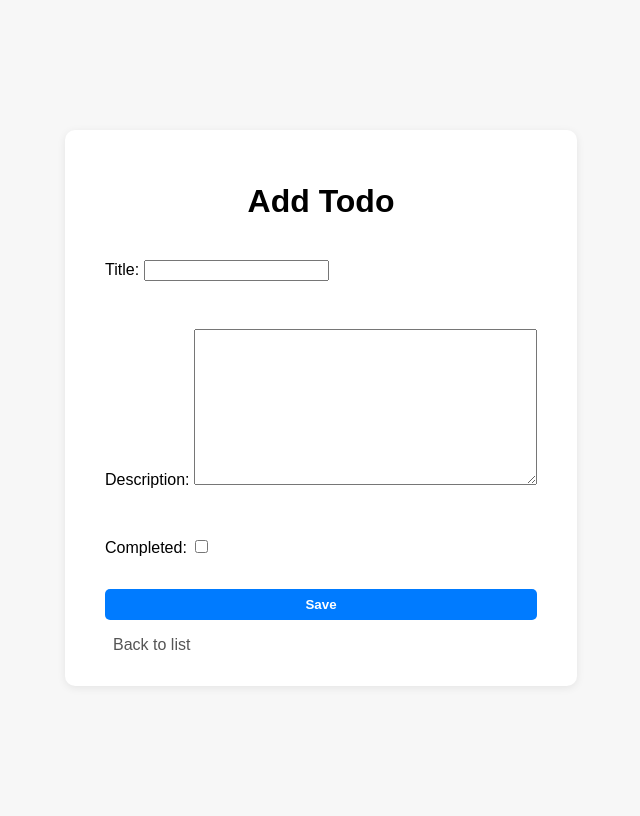
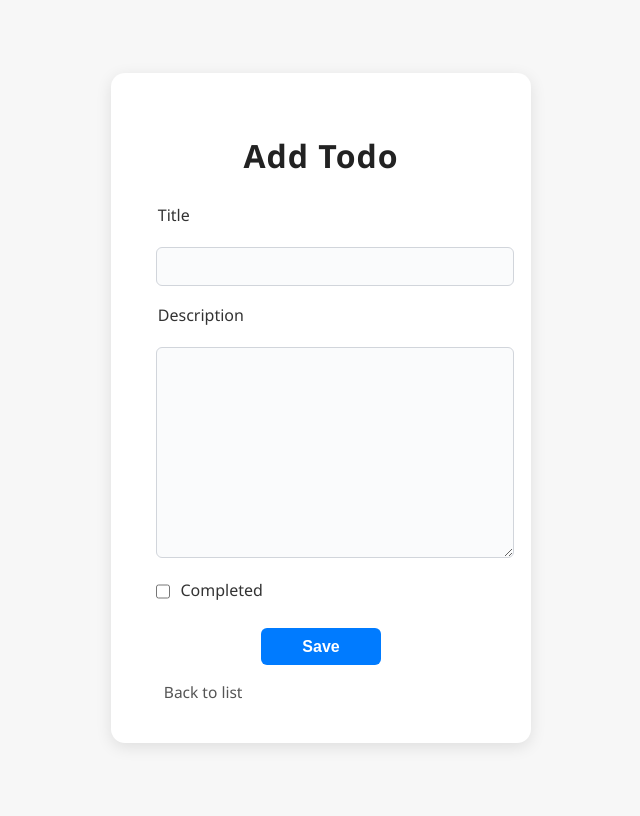
Before and after one commit to joacod/django-playground, a Django app: page /create/ in a window 1280 px wide. Shown: the whole page, without its empty margins (319-959 px from the left). Run offline with Django 5.2, Linux system fonts and the light colour scheme.

Commit message:
styles improvements

```diff
--- a/todo/static/todo/styles.css
+++ b/todo/static/todo/styles.css
@@ -4,22 +4,27 @@ body {
     align-items: center;
     min-height: 100vh;
     background: #f7f7f7;
-    font-family: Arial, sans-serif;
+    font-family: 'Segoe UI', Arial, sans-serif;
 }
 .container {
     background: #fff;
-    padding: 2rem 2.5rem;
-    border-radius: 10px;
-    box-shadow: 0 2px 8px rgba(0,0,0,0.08);
-    min-width: 350px;
+    padding: 2.5rem 2.8rem;
+    border-radius: 14px;
+    box-shadow: 0 4px 16px rgba(0,0,0,0.10);
+    min-width: 370px;
+    max-width: 420px;
+    box-sizing: border-box;
 }
 h1 {
     text-align: center;
-    margin-bottom: 1.5rem;
+    margin-bottom: 1.7rem;
+    color: #222;
+    letter-spacing: 1px;
 }
 ul {
     list-style: none;
     padding: 0;
+    margin: 0 0 1.2rem 0;
 }
 li {
     margin-bottom: 0.8rem;
@@ -27,56 +32,163 @@ li {
     justify-content: space-between;
     align-items: center;
     padding: 0.5rem 0.7rem;
-    border-radius: 5px;
+    border-radius: 6px;
     background: #f0f0f0;
+    transition: background 0.2s;
+    min-height: 2.2rem;
+}
+li:hover {
+    background: #e6e6e6;
 }
 a {
     margin-left: 0.5rem;
     text-decoration: none;
     color: #007bff;
+    font-weight: 500;
+    transition: color 0.2s;
 }
 a:hover {
     text-decoration: underline;
+    color: #0056b3;
 }
 .add-btn {
     display: block;
-    width: 100%;
-    margin-bottom: 1.2rem;
-    padding: 0.5rem;
+    margin: 0 auto 1.2rem auto;
+    width: 60%;
+    min-width: 120px;
+    max-width: 220px;
+    padding: 0.6rem;
     background: #007bff;
     color: #fff;
     border: none;
-    border-radius: 5px;
+    border-radius: 6px;
     text-align: center;
     text-decoration: none;
     font-weight: bold;
+    font-size: 1rem;
+    letter-spacing: 0.5px;
+    cursor: pointer;
+    transition: background 0.2s, color 0.2s;
 }
 .add-btn:hover {
     background: #0056b3;
+    color: #fff;
 }
 form {
     display: flex;
     flex-direction: column;
-    gap: 1rem;
+    gap: 1.1rem;
+}
+input[type="text"], textarea {
+    width: 100%;
+    padding: 0.6rem 0.8rem;
+    border: 1.5px solid #d1d5db;
+    border-radius: 6px;
+    font-size: 1rem;
+    background: #fafbfc;
+    transition: border 0.2s, box-shadow 0.2s;
+    resize: vertical;
+}
+input[type="text"]:focus, textarea:focus {
+    border: 1.5px solid #007bff;
+    outline: none;
+    box-shadow: 0 0 0 2px #e3f0ff;
+}
+textarea {
+    min-height: 80px;
+    max-height: 200px;
+}
+.checkbox-row {
+    display: flex;
+    align-items: center;
+    gap: 0.5rem;
+    margin-top: 0.2rem;
+    margin-bottom: 0.2rem;
+}
+input[type="checkbox"] {
+    accent-color: #007bff;
+    width: 1.1em;
+    height: 1.1em;
+    margin: 0;
 }
 button[type="submit"] {
     background: #007bff;
     color: #fff;
     border: none;
-    border-radius: 5px;
-    padding: 0.5rem;
+    border-radius: 6px;
+    padding: 0.6rem 1.5rem;
     font-weight: bold;
+    font-size: 1rem;
     cursor: pointer;
+    transition: background 0.2s, color 0.2s;
+    margin-top: 0.2rem;
+    display: block;
+    margin-left: auto;
+    margin-right: auto;
+    min-width: 120px;
+    max-width: 220px;
 }
 button[type="submit"]:hover {
     background: #0056b3;
+    color: #fff;
 }
-.back-link, .cancel-link {
+.cancel-link {
+    display: inline-block;
+    margin-top: 1rem;
+    color: #fff;
+    background: #dc3545;
+    padding: 0.5rem 1.1rem;
+    border-radius: 6px;
+    text-decoration: none;
+    font-size: 1rem;
+    font-weight: 500;
+    transition: background 0.2s, color 0.2s;
+    border: none;
+}
+.cancel-link:hover {
+    background: #a71d2a;
+    color: #fff;
+    text-decoration: underline;
+}
+.back-link {
     display: inline-block;
     margin-top: 1rem;
     color: #555;
     text-decoration: none;
+    font-size: 0.97rem;
+    transition: color 0.2s;
 }
-.back-link:hover, .cancel-link:hover {
+.back-link:hover {
     text-decoration: underline;
+    color: #222;
 }
+form label {
+    font-weight: 500;
+    color: #333;
+    margin-bottom: 0.2rem;
+    display: block;
+    margin-left: 2px;
+}
+.action-row {
+    display: flex;
+    gap: 0.7rem;
+    margin-top: 1.2rem;
+}
+.action-row button[type="submit"], .action-row .cancel-link {
+    flex: 1 1 50%;
+    width: 50%;
+    margin: 0;
+    text-align: center;
+    border-radius: 6px;
+    min-width: 80px;
+    max-width: 140px;
+    padding: 0.5rem 0.2rem;
+    font-size: 0.98rem;
+    border: none;
+}
+.action-row button[type="submit"] {
+    background: #007bff;
+}
+.action-row .cancel-link {
+    background: #dc3545;
+}
--- a/todo/templates/todo/todo_form.html
+++ b/todo/templates/todo/todo_form.html
@@ -10,7 +10,14 @@
         <h1>{% if form.instance.pk %}Edit Todo{% else %}Add Todo{% endif %}</h1>
         <form method="post">
             {% csrf_token %}
-            {{ form.as_p }}
+            <label for="id_title">Title</label>
+            {{ form.title }}
+            <label for="id_description">Description</label>
+            {{ form.description }}
+            <div class="checkbox-row">
+                {{ form.completed }}
+                <label for="id_completed">Completed</label>
+            </div>
             <button type="submit">Save</button>
         </form>
         <a class="back-link" href="{% url 'todo_list' %}">Back to list</a>
```
Also changed, not shown: todo/templates/todo/todo_confirm_delete.html (+5 -3 lines).
